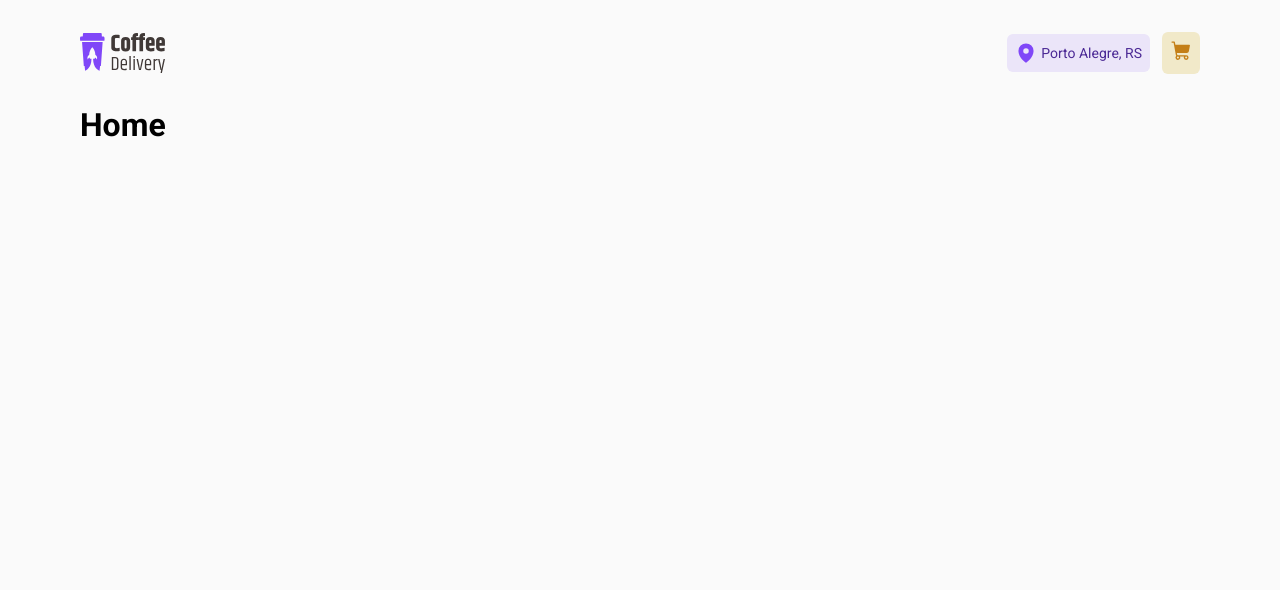
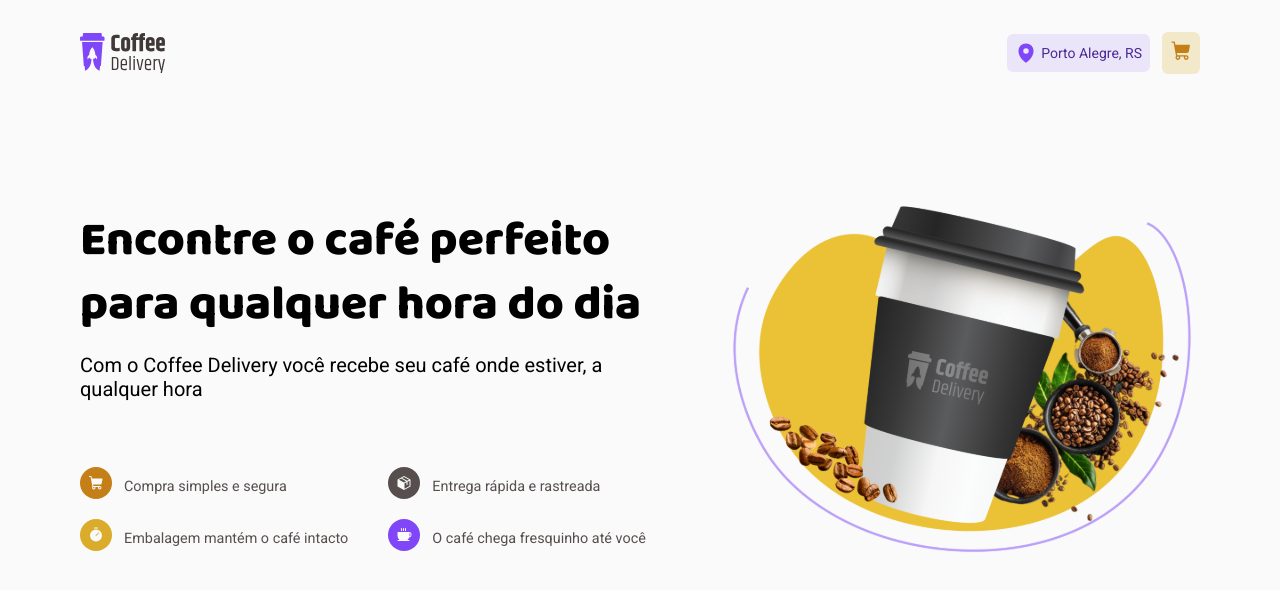
Before and after one commit to brunomat480/coffee-delivery, a React (Vite) app: page / in a window 1280 px wide. Shown: the top 590 px of the page. Built offline with nearby package versions, Linux system fonts and the light colour scheme.

Commit message:
feat:home page header

```diff
--- a/src/layout/DefaultLayout/styles.ts
+++ b/src/layout/DefaultLayout/styles.ts
@@ -5,5 +5,4 @@ export const LayoutContainer = styled.div`
   min-width: 480px;
 
   margin: auto;
-
 `;
--- a/src/pages/Home/index.tsx
+++ b/src/pages/Home/index.tsx
@@ -1,5 +1,58 @@
+import { Coffee, Package, ShoppingCart, Timer } from '@phosphor-icons/react';
+import { HomeContainer, Item, ItemsContainer, ItemsGroup } from './styles';
+import { useTheme } from 'styled-components';
+
+import coffee from '../../assets/coffee.svg';
+
 export function Home() {
+  const { colors } = useTheme();
+
   return (
-    <h1>Home</h1>
+    <HomeContainer>
+      <header>
+        <div>
+          <h1>Encontre o café perfeito para qualquer hora do dia</h1>
+          <p>Com o Coffee Delivery você recebe seu café onde estiver, a qualquer hora</p>
+        </div>
+
+
+        <ItemsContainer>
+
+          <ItemsGroup>
+            <div>
+              <Item itemColor='yellowDark'>
+                <ShoppingCart color={colors.background} size={16} weight='fill' />
+              </Item>
+              <span>Compra simples e segura</span>
+            </div>
+
+            <div>
+              <Item itemColor='yellow'>
+                <Timer color={colors.background} size={16} weight='fill' />
+              </Item>
+              <span>Embalagem mantém o café intacto</span>
+            </div>
+          </ItemsGroup>
+
+          <ItemsGroup>
+            <div>
+              <Item itemColor='base'>
+                <Package color={colors.background} size={16} weight='fill' />
+              </Item>
+              <span>Entrega rápida e rastreada</span>
+            </div>
+
+            <div>
+              <Item itemColor='purple'>
+                <Coffee color={colors.background} size={16} weight='fill' />
+              </Item>
+              <span>O café chega fresquinho até você</span>
+            </div>
+          </ItemsGroup>
+        </ItemsContainer>
+      </header>
+
+      <img src={coffee} alt="Imagem de um café" />
+    </HomeContainer >
   );
 }
--- /dev/null
+++ b/src/pages/Home/styles.ts
@@ -0,0 +1,87 @@
+import styled from 'styled-components';
+
+
+export const HomeContainer = styled.section`
+  margin-top: 5.875rem;
+
+  display: flex;
+  align-items: center;
+  gap: 3.5rem;
+
+  header {
+    display: flex;
+    flex-direction: column;
+    gap: 4.125rem;
+
+    h1 {
+      font-family: 'Baloo 2', sans-serif;
+      font-size: 3rem;
+      font-weight: 800;
+      line-height: 4.025rem;
+    }
+
+    p {
+      font-size: 1.25rem;
+      margin-top: 1rem;
+    }
+
+  }
+
+`;
+
+// export const ItemsContainer = styled.div`
+//   display: flex;
+//   gap: 2.5rem;
+// /*
+//   span {
+//     margin-right: .75rem;
+
+//     font-size: 1rem;
+//     color: ${({ theme }) => theme.colors['base-text']};
+//   } */
+// `;
+
+// export const ItemsGroup = styled.div`
+
+// `;
+
+export const ItemsContainer = styled.div`
+  display: flex;
+  align-items: center;
+  gap: 2.5rem;
+`;
+
+export const ItemsGroup = styled.div`
+  display: flex;
+  flex-direction: column;
+  gap: 1.25rem;
+
+
+  span {
+    margin-left: .75rem;
+
+    font-size: .90rem;
+    font-weight: 400;
+    color: ${({ theme }) => theme.colors['base-text']};
+  }
+`;
+
+const ITEMS_COLORS = {
+  yellowDark: 'yellow-dark',
+  yellow: 'yellow',
+  base: 'base-text',
+  purple: 'purple',
+} as const;
+
+interface ItemProps {
+  itemColor: keyof typeof ITEMS_COLORS;
+}
+
+export const Item = styled.div<ItemProps>`
+  padding: .5rem;
+  border-radius: 9999px;
+
+  background: ${({ theme, itemColor }) => theme.colors[ITEMS_COLORS[itemColor]]};
+
+  display: inline-flex;
+`;
```
Also changed, not shown: src/assets/coffee.svg (added).
